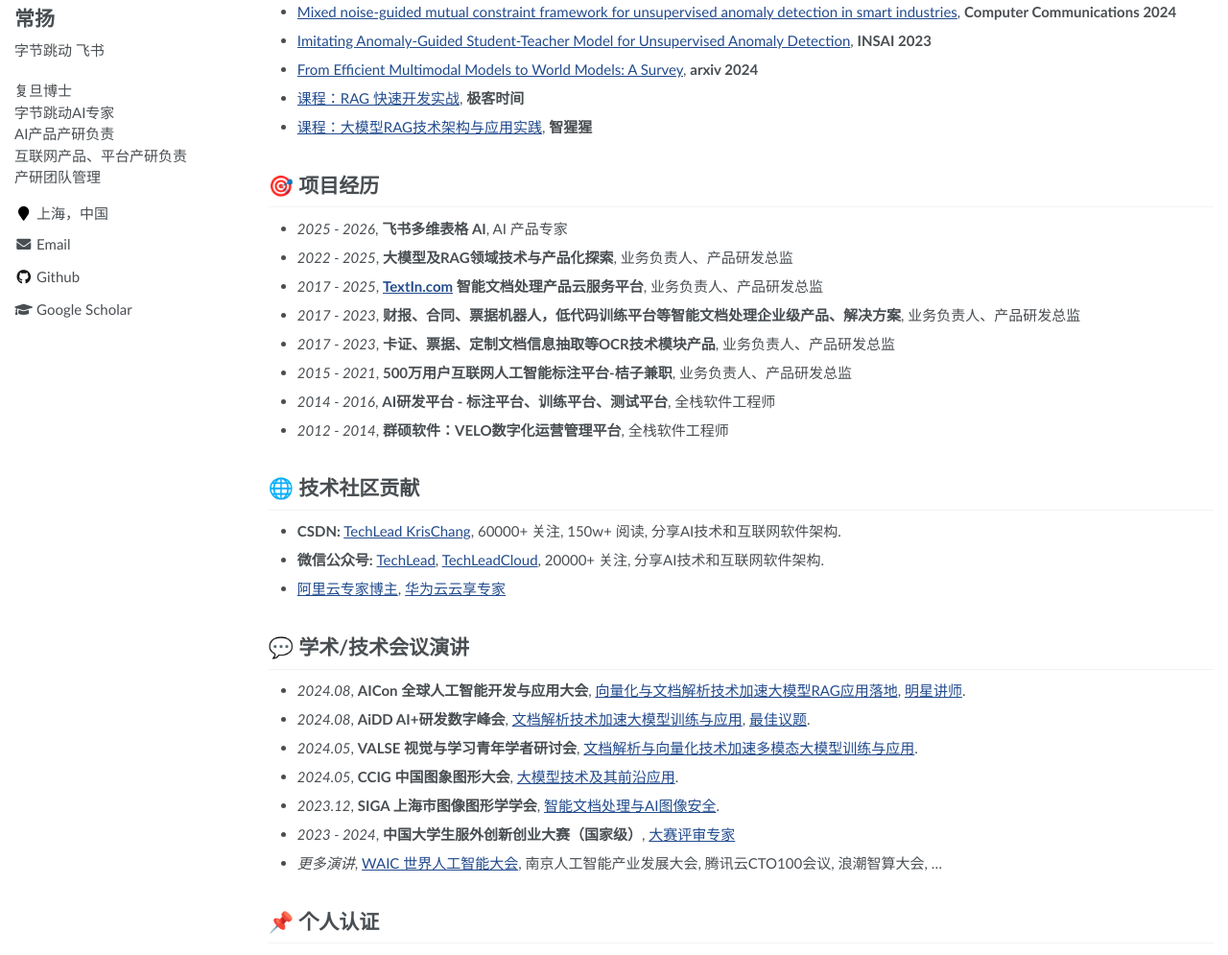
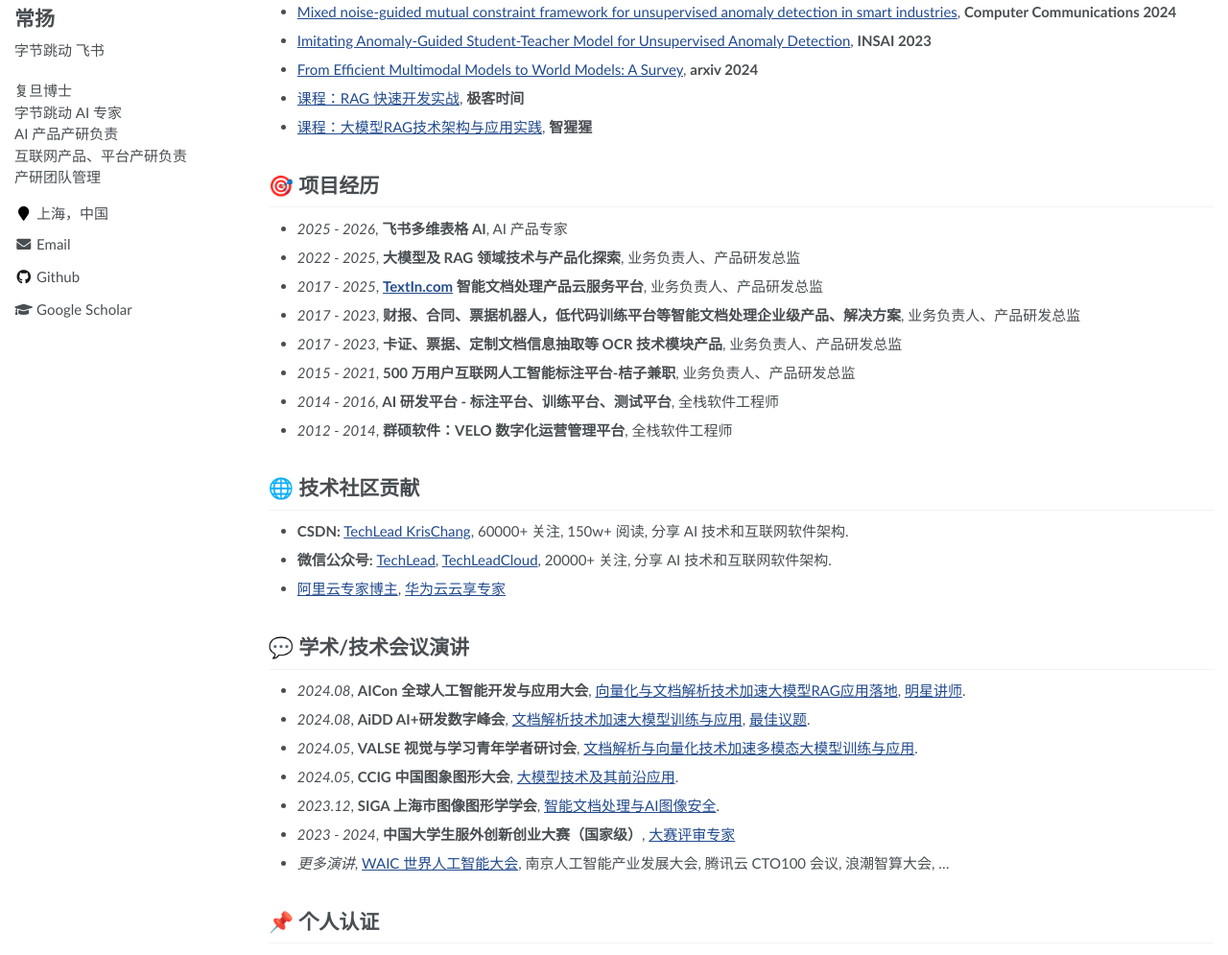
Before and after one commit to yangchangcy/yangchangcy.github.io, a Jekyll site: the page built from _pages/about.md, in a window 1280 px wide and 1400 px high, scrolled down 338 px. Shown: the part 309-1304 px from the top of the window at 96% size. Built offline with Jekyll 4.4.1, drawn with Linux system fonts in a browser that asks for light colours.

Commit message:
Typography: add spaces between CJK and ASCII
Co-Authored-By: Claude Opus 4.7 <noreply@anthropic.com>

```diff
--- a/_config.yml
+++ b/_config.yml
@@ -7,7 +7,7 @@
 
 # Site Settings
 title                    : "常扬"
-description              : "复旦博士<br/>字节跳动AI专家<br/>AI产品产研负责<br/>互联网产品、平台产研负责<br/>产研团队管理"
+description              : "复旦博士<br/>字节跳动 AI 专家<br/>AI 产品产研负责<br/>互联网产品、平台产研负责<br/>产研团队管理"
 repository               : "yangchangcy/yangchangcy.github.io"
 google_scholar_stats_use_cdn : true
 
--- a/_pages/about.md
+++ b/_pages/about.md
@@ -63,27 +63,27 @@ redirect_from:
 
 - *2025 - 2026*, **飞书多维表格 AI**, AI 产品专家
 
-- *2022 - 2025*, **大模型及RAG领域技术与产品化探索**, 业务负责人、产品研发总监
+- *2022 - 2025*, **大模型及 RAG 领域技术与产品化探索**, 业务负责人、产品研发总监
 
 - *2017 - 2025*, **[TextIn.com](https://www.textin.com/) 智能文档处理产品云服务平台**, 业务负责人、产品研发总监
 
 - *2017 - 2023*, **财报、合同、票据机器人，低代码训练平台等智能文档处理企业级产品、解决方案**, 业务负责人、产品研发总监
 
-- *2017 - 2023*, **卡证、票据、定制文档信息抽取等OCR技术模块产品**, 业务负责人、产品研发总监
+- *2017 - 2023*, **卡证、票据、定制文档信息抽取等 OCR 技术模块产品**, 业务负责人、产品研发总监
 
-- *2015 - 2021*, **500万用户互联网人工智能标注平台-桔子兼职**, 业务负责人、产品研发总监
+- *2015 - 2021*, **500 万用户互联网人工智能标注平台-桔子兼职**, 业务负责人、产品研发总监
 
-- *2014 - 2016*, **AI研发平台 - 标注平台、训练平台、测试平台**, 全栈软件工程师
+- *2014 - 2016*, **AI 研发平台 - 标注平台、训练平台、测试平台**, 全栈软件工程师
 
-- *2012 - 2014*, **群硕软件：VELO数字化运营管理平台**, 全栈软件工程师
+- *2012 - 2014*, **群硕软件：VELO 数字化运营管理平台**, 全栈软件工程师
 
 
 <span class='anchor' id='community'></span>
 # 🌐 技术社区贡献
 
-- **CSDN:** [TechLead KrisChang](https://techlead.blog.csdn.net), 60000+ 关注, 150w+ 阅读, 分享AI技术和互联网软件架构.
+- **CSDN:** [TechLead KrisChang](https://techlead.blog.csdn.net), 60000+ 关注, 150w+ 阅读, 分享 AI 技术和互联网软件架构.
 
-- **微信公众号:** [TechLead](http://image.openwrite.cn/31614_FEE22C06EF1642869F10405968C367AC), [TechLeadCloud](http://image.openwrite.cn/31614_B47CB080A8E0491F8E6A40DDFAB55DC0), 20000+ 关注, 分享AI技术和互联网软件架构.
+- **微信公众号:** [TechLead](http://image.openwrite.cn/31614_FEE22C06EF1642869F10405968C367AC), [TechLeadCloud](http://image.openwrite.cn/31614_B47CB080A8E0491F8E6A40DDFAB55DC0), 20000+ 关注, 分享 AI 技术和互联网软件架构.
 
 - [阿里云专家博主](http://image.openwrite.cn/31614_B9B758BEC00D4F769B1084027A1B7E07), [华为云云享专家](http://image.openwrite.cn/31614_39B4FA49A51949F28DDE3D239309CC44)
 
@@ -102,7 +102,7 @@ redirect_from:
 
 - *2023 - 2024*, **中国大学生服外创新创业大赛（国家级）**, [大赛评审专家](http://image.openwrite.cn/31614_E8E6A92F05A64383A3EA36D81B0D324D)
 
-- *更多演讲*, [WAIC 世界人工智能大会](https://m.yicai.com/news/101104344.html), 南京人工智能产业发展大会, 腾讯云CTO100会议, 浪潮智算大会, ...
+- *更多演讲*, [WAIC 世界人工智能大会](https://m.yicai.com/news/101104344.html), 南京人工智能产业发展大会, 腾讯云 CTO100 会议, 浪潮智算大会, ...
 
 <span class='anchor' id='certification'></span>
 # 📌 个人认证
```
